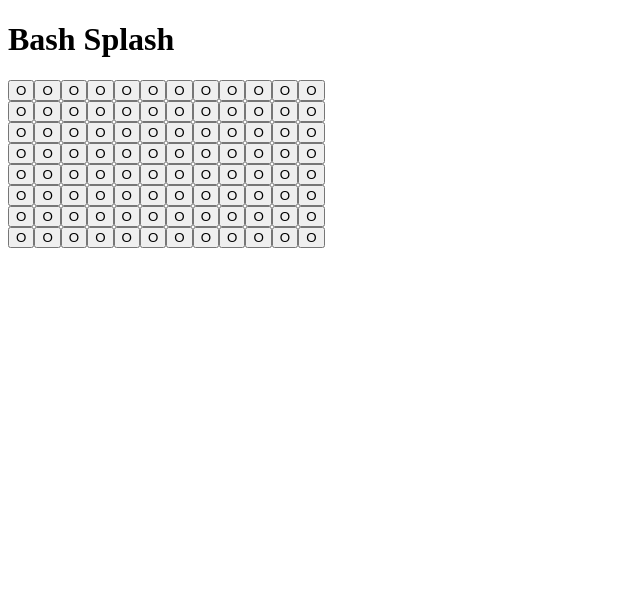
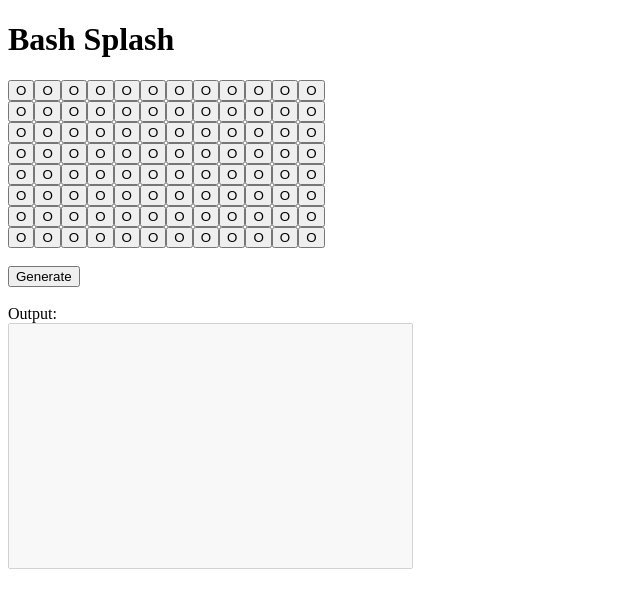
Before and after one commit to saintabomination/bash-splash, a React (Create React App) app: page / in a window 1280 px wide. Shown: the top 608 px of the page, without its empty margins (0-640 px from the left). Built offline with nearby package versions, Linux system fonts and the light colour scheme; the HTML template or start-up script is replaced by a standard one.

Commit message:
Adding a textarea for the output

```diff
--- a/src/App.tsx
+++ b/src/App.tsx
@@ -5,6 +5,16 @@ const App = (): JSX.Element =>
     <>
       <h1>Bash Splash</h1>
       <Board width={12} height={8} />
+      <br />
+      <button>Generate</button><br /><br />
+      <label htmlFor="output">Output:</label><br />
+      <textarea
+        name="output"
+        cols={48}
+        rows={16}
+        style={{ resize: 'none' }}
+        disabled
+      ></textarea>
     </>
   );
 
--- a/src/components/Board.tsx
+++ b/src/components/Board.tsx
@@ -6,9 +6,9 @@ type Props = {
 const Board = ({ width = 8, height = 8 }: Props): JSX.Element =>
   (
     <div>
-      {[...Array(height)].map((value: undefined, index) => (
+      {[...Array(height)].map((_, index) => (
         <div key={index}>
-          {[...Array(width)].map((value: undefined, index) => (
+          {[...Array(width)].map((_, index) => (
             <button key={index}>O</button>
           ))}
         </div>
```
